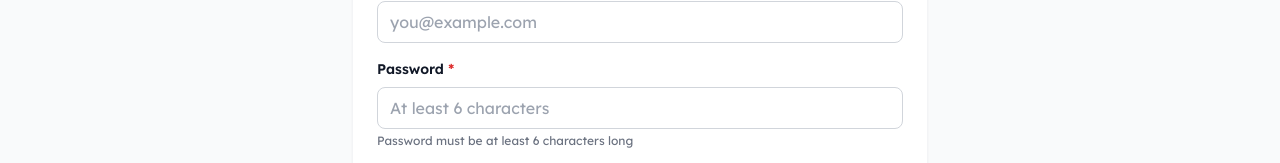
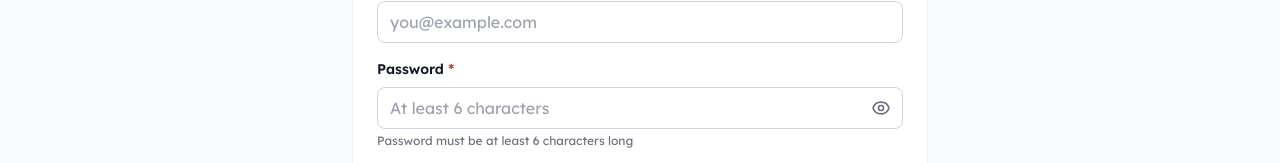
Before and after one commit to chris-messer/versiful_frontend, a React (Vite) app: page /signin in a window 1280 px wide. Shown: the part 364-527 px from the top of the page. Built offline with nearby package versions, Linux system fonts and the light colour scheme; no server answers.

Commit message:
feat: add password visibility toggle and move upgrade banner above fold
- Add eye icon toggle on password field in SignIn page to show/hide
  password while typing
- Move "Want Unlimited Guidance?" upgrade banner to top of
  GettingStarted page so new users see it without scrolling

```diff
--- a/src/pages/GettingStarted.jsx
+++ b/src/pages/GettingStarted.jsx
@@ -38,6 +38,37 @@
                     <p className="text-xl text-gray-600 dark:text-gray-300 max-w-2xl mx-auto">
                         Your account is ready. You have <span className="font-semibold text-blue-900 dark:text-blue-400">5 free messages this month</span> to receive biblical guidance via text.
                     </p>
+                </div>
+
+                {/* Upgrade Banner */}
+                <div className="bg-gradient-to-r from-purple-600 to-blue-600 dark:from-purple-700 dark:to-blue-700 rounded-xl shadow-xl overflow-hidden">
+                    <div className="px-6 py-8 sm:px-8 sm:py-10">
+                        <div className="flex flex-col md:flex-row items-center justify-between gap-6">
+                            <div className="text-center md:text-left space-y-2 flex-1">
+                                <div className="inline-flex items-center gap-2 px-3 py-1 bg-white/20 rounded-full mb-2">
+                                    <svg className="w-4 h-4 text-white" fill="none" stroke="currentColor" viewBox="0 0 24 24">
+                                        <path strokeLinecap="round" strokeLinejoin="round" strokeWidth={2} d="M13 10V3L4 14h7v7l9-11h-7z" />
+                                    </svg>
+                                    <span className="text-xs font-semibold text-white uppercase tracking-wide">Unlimited Access</span>
+                                </div>
+                                <h3 className="text-2xl sm:text-3xl font-bold text-white">Want Unlimited Guidance?</h3>
+                                <p className="text-white/90 text-base sm:text-lg">
+                                    Upgrade to Premium and get unlimited SMS messages, daily verses, and priority support—all for less than a coffee per week.
+                                </p>
+                            </div>
+                            <div className="flex-shrink-0">
+                                <Link
+                                    to="/subscription"
+                                    className="inline-flex items-center gap-2 px-6 py-3 bg-white text-purple-600 dark:text-purple-700 rounded-xl font-bold hover:bg-gray-100 transition-all shadow-lg hover:shadow-xl transform hover:scale-105"
+                                >
+                                    View Plans
+                                    <svg className="w-5 h-5" fill="none" stroke="currentColor" viewBox="0 0 24 24">
+                                        <path strokeLinecap="round" strokeLinejoin="round" strokeWidth={2} d="M13 7l5 5m0 0l-5 5m5-5H6" />
+                                    </svg>
+                                </Link>
+                            </div>
+                        </div>
+                    </div>
                 </div>
 
                 {/* Primary CTA - Text Now */}
@@ -87,37 +118,6 @@
                                     "{example}"
                                 </div>
                             ))}
-                        </div>
-                    </div>
-                </div>
-
-                {/* Upgrade Banner */}
-                <div className="bg-gradient-to-r from-purple-600 to-blue-600 dark:from-purple-700 dark:to-blue-700 rounded-xl shadow-xl overflow-hidden">
-                    <div className="px-6 py-8 sm:px-8 sm:py-10">
-                        <div className="flex flex-col md:flex-row items-center justify-between gap-6">
-                            <div className="text-center md:text-left space-y-2 flex-1">
-                                <div className="inline-flex items-center gap-2 px-3 py-1 bg-white/20 rounded-full mb-2">
-                                    <svg className="w-4 h-4 text-white" fill="none" stroke="currentColor" viewBox="0 0 24 24">
-                                        <path strokeLinecap="round" strokeLinejoin="round" strokeWidth={2} d="M13 10V3L4 14h7v7l9-11h-7z" />
-                                    </svg>
-                                    <span className="text-xs font-semibold text-white uppercase tracking-wide">Unlimited Access</span>
-                                </div>
-                                <h3 className="text-2xl sm:text-3xl font-bold text-white">Want Unlimited Guidance?</h3>
-                                <p className="text-white/90 text-base sm:text-lg">
-                                    Upgrade to Premium and get unlimited SMS messages, daily verses, and priority support—all for less than a coffee per week.
-                                </p>
-                            </div>
-                            <div className="flex-shrink-0">
-                                <Link
-                                    to="/subscription"
-                                    className="inline-flex items-center gap-2 px-6 py-3 bg-white text-purple-600 dark:text-purple-700 rounded-xl font-bold hover:bg-gray-100 transition-all shadow-lg hover:shadow-xl transform hover:scale-105"
-                                >
-                                    View Plans
-                                    <svg className="w-5 h-5" fill="none" stroke="currentColor" viewBox="0 0 24 24">
-                                        <path strokeLinecap="round" strokeLinejoin="round" strokeWidth={2} d="M13 7l5 5m0 0l-5 5m5-5H6" />
-                                    </svg>
-                                </Link>
-                            </div>
                         </div>
                     </div>
                 </div>
--- a/src/pages/SignIn.jsx
+++ b/src/pages/SignIn.jsx
@@ -13,6 +13,7 @@
     const [fieldErrors, setFieldErrors] = useState({ email: "", password: "" });
     const [touched, setTouched] = useState({ email: false, password: false });
     const [loading, setLoading] = useState(false);
+    const [showPassword, setShowPassword] = useState(false);
 
     const handleChange = (e) => {
         const { name, value } = e.target;
@@ -257,17 +258,18 @@
                             <label className="block text-sm font-semibold text-gray-900 dark:text-gray-100">
                                 Password <span className="text-red-600">*</span>
                             </label>
+                            <div className="relative mt-2">
                                 <input
-                                type="password"
+                                    type={showPassword ? "text" : "password"}
                                     name="password"
                                     value={form.password}
                                     onChange={handleChange}
                                     onBlur={() => handleBlur("password")}
-                                className={`mt-2 w-full rounded-lg border ${
+                                    className={`w-full rounded-lg border ${
                                         touched.password && fieldErrors.password
                                             ? "border-red-500 bg-red-50 dark:bg-red-900/10"
                                             : "border-gray-300 dark:border-gray-600 bg-white dark:bg-gray-700"
-                                } text-gray-900 dark:text-white px-3 py-2 focus:outline-none focus:ring-2 ${
+                                    } text-gray-900 dark:text-white px-3 py-2 pr-10 focus:outline-none focus:ring-2 ${
                                         touched.password && fieldErrors.password
                                             ? "focus:ring-red-500"
                                             : "focus:ring-blue-500"
@@ -277,6 +279,24 @@
                                     aria-invalid={touched.password && !!fieldErrors.password}
                                     aria-describedby={fieldErrors.password ? "password-error" : "password-hint"}
                                 />
+                                <button
+                                    type="button"
+                                    onClick={() => setShowPassword((prev) => !prev)}
+                                    className="absolute inset-y-0 right-0 flex items-center pr-3 text-gray-500 dark:text-gray-400 hover:text-gray-700 dark:hover:text-gray-200"
+                                    aria-label={showPassword ? "Hide password" : "Show password"}
+                                >
+                                    {showPassword ? (
+                                        <svg className="w-5 h-5" fill="none" stroke="currentColor" viewBox="0 0 24 24">
+                                            <path strokeLinecap="round" strokeLinejoin="round" strokeWidth={2} d="M13.875 18.825A10.05 10.05 0 0112 19c-4.478 0-8.268-2.943-9.543-7a9.97 9.97 0 011.563-3.029m5.858.908a3 3 0 114.243 4.243M9.878 9.878l4.242 4.242M9.878 9.878L6.59 6.59m7.532 7.532l3.29 3.29M3 3l18 18" />
+                                        </svg>
+                                    ) : (
+                                        <svg className="w-5 h-5" fill="none" stroke="currentColor" viewBox="0 0 24 24">
+                                            <path strokeLinecap="round" strokeLinejoin="round" strokeWidth={2} d="M15 12a3 3 0 11-6 0 3 3 0 016 0z" />
+                                            <path strokeLinecap="round" strokeLinejoin="round" strokeWidth={2} d="M2.458 12C3.732 7.943 7.523 5 12 5c4.478 0 8.268 2.943 9.542 7-1.274 4.057-5.064 7-9.542 7-4.477 0-8.268-2.943-9.542-7z" />
+                                        </svg>
+                                    )}
+                                </button>
+                            </div>
                             {touched.password && fieldErrors.password ? (
                                 <p id="password-error" className="mt-1 text-sm text-red-600 dark:text-red-400 flex items-center gap-1">
                                     <svg className="w-4 h-4" fill="currentColor" viewBox="0 0 20 20">
```
Lines whose indentation alone changed are shown as unchanged.
